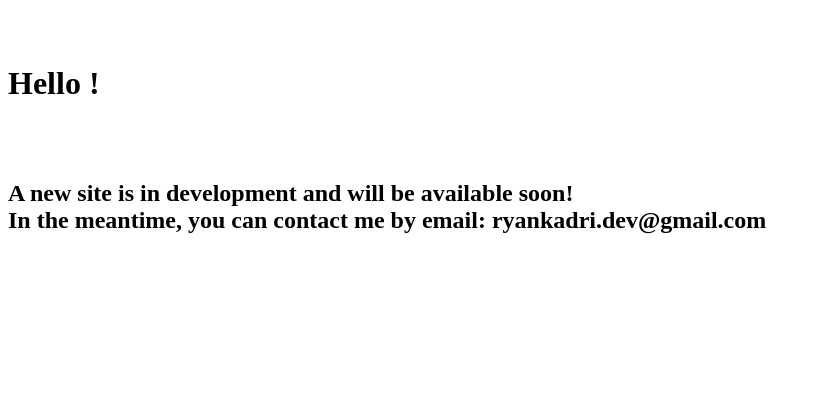
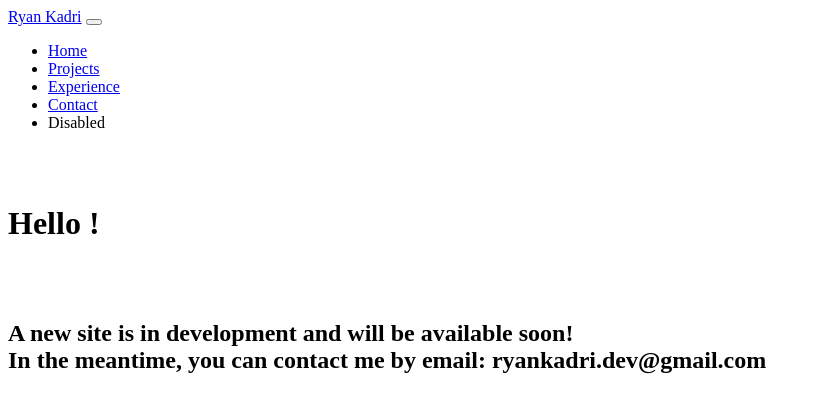
Before and after one commit to r-kadri/portfolio, a Symfony app: template templates/home/index.html.twig in a window 1280 px wide. Shown: the top 413 px of the page, without its empty margins (0-820 px from the left). Run offline with Twig, Linux system fonts and the light colour scheme; the template is opened without the code that fills it, so the values that code supplies are empty; some libraries are stand-ins or nearby versions.

Commit message:
:pencil2: Start navbar

```diff
--- a/templates/base.html.twig
+++ b/templates/base.html.twig
@@ -14,6 +14,7 @@
         {% endblock %}
     </head>
     <body>
+        {% include "partials/navbar.html.twig" %}
         {% block body %}{% endblock %}
     </body>
 </html>
--- /dev/null
+++ b/templates/partials/navbar.html.twig
@@ -0,0 +1,27 @@
+<nav class="navbar navbar-expand-lg bg-body-tertiary">
+  <div class="container-fluid">
+    <a class="navbar-brand" href="#">Ryan Kadri</a>
+    <button class="navbar-toggler" type="button" data-bs-toggle="collapse" data-bs-target="#navbarNav" aria-controls="navbarNav" aria-expanded="false" aria-label="Toggle navigation">
+      <span class="navbar-toggler-icon"></span>
+    </button>
+    <div class="collapse navbar-collapse" id="navbarNav">
+      <ul class="navbar-nav">
+        <li class="nav-item">
+          <a class="nav-link active m-4" aria-current="page" href="#">Home</a>
+        </li>
+        <li class="nav-item">
+          <a class="nav-link m-4" href="#">Projects</a>
+        </li>
+        <li class="nav-item">
+          <a class="nav-link m-4" href="#">Experience</a>
+        </li>
+        <li class="nav-item">
+          <a class="nav-link m-4" href="#">Contact</a>
+        </li>
+        <li class="nav-item">
+          <a class="nav-link disabled">Disabled</a>
+        </li>
+      </ul>
+    </div>
+  </div>
+</nav>
```
